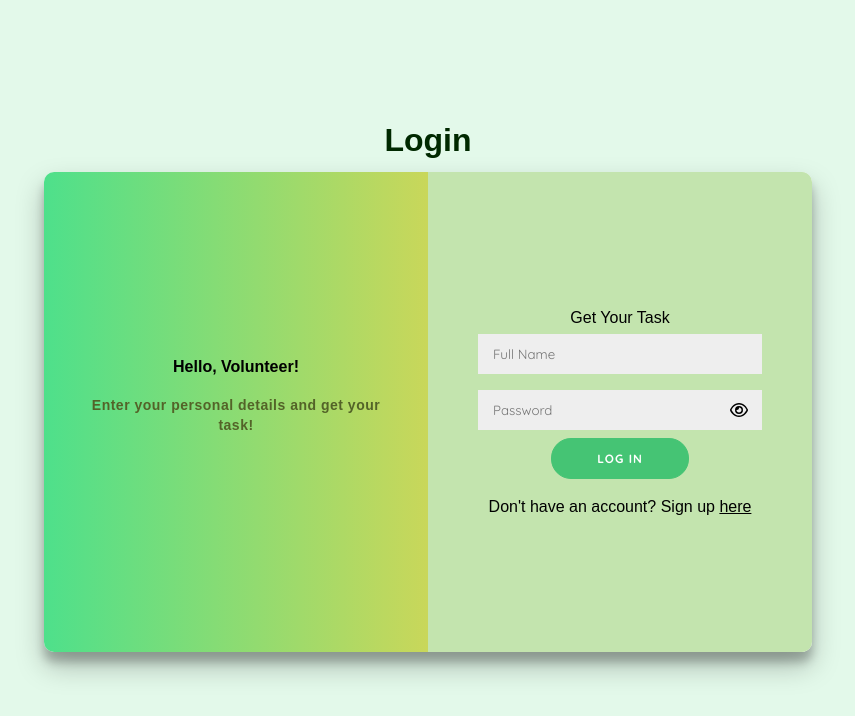
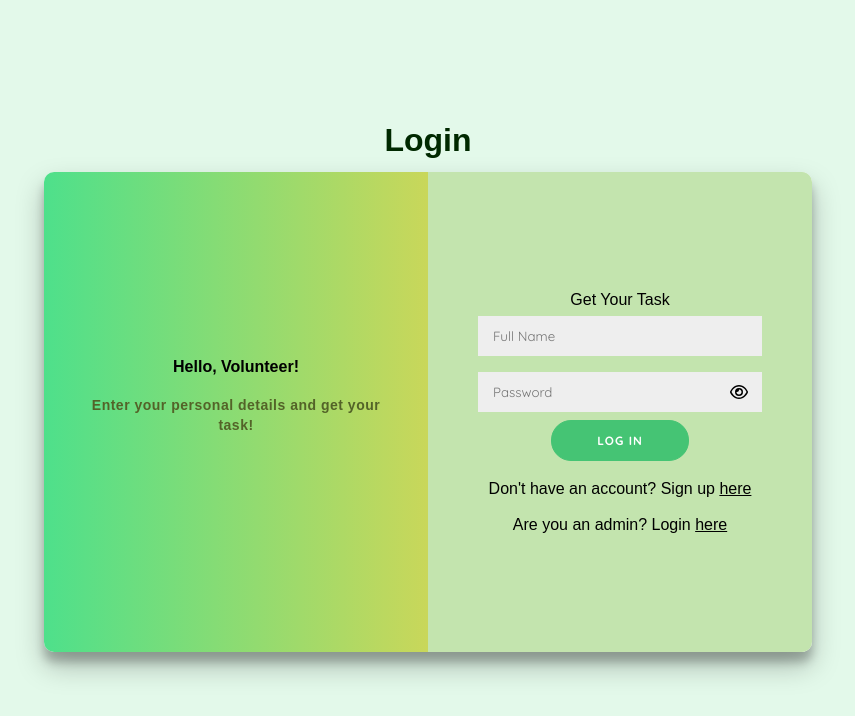
Before and after one commit to cppsea/Volunteer_Task_Allocator, a React (Vite) app: page /login in a window 1280 px wide. Shown: the top 716 px of the page, without its empty margins (212-1067 px from the left). Built offline with nearby package versions, Linux system fonts and the light colour scheme.

Commit message:
added admin login redirect link to user login page

```diff
--- a/src/App.jsx
+++ b/src/App.jsx
@@ -19,6 +19,7 @@ const Links = () => (
     <Link to={"/login"}>Login</Link>
     <Link to={"/signup"}>Signup</Link>
     <Link to={"/admin-login"}>Admin Login</Link>
+    <Link to={"/admin-tasks"}>Admin Tasks</Link>
     <Link to={"/task"}>Task</Link>
   </div>
 );
--- a/src/components/forms/AdminLoginForm/AdminLoginForm.jsx
+++ b/src/components/forms/AdminLoginForm/AdminLoginForm.jsx
@@ -56,15 +56,14 @@ export default function AdminLoginForm() {
     setErrMessages(currErrMessages);
 
     if (Object.keys(currErrMessages).length === 0) {
-      alert(`You are logged in with name: ${name} and password: ${password}`);
-      navigate("/task");
+      alert(`You are logged in with password: ${password}`);
+      navigate("/admin-tasks");
     }
   };
 
   const navigate = useNavigate();
   return (
     <form onSubmit={handleOnSubmit} className="form">
-      <h1>Admin Login Form</h1>
 
       <PasswordInput
         state={state}
--- a/src/components/forms/LoginForm/LoginForm.jsx
+++ b/src/components/forms/LoginForm/LoginForm.jsx
@@ -86,6 +86,9 @@ export default function LoginForm() {
       <span style={{ marginTop: "20px" }}>
         Don't have an account? Sign up <Link to={"/signup"}>here</Link>
       </span>
+      <span style={{ marginTop: "20px" }}>
+        Are you an admin? Login <Link to={"/admin-login"}>here</Link>
+      </span>
     </form>
   );
 }
```
